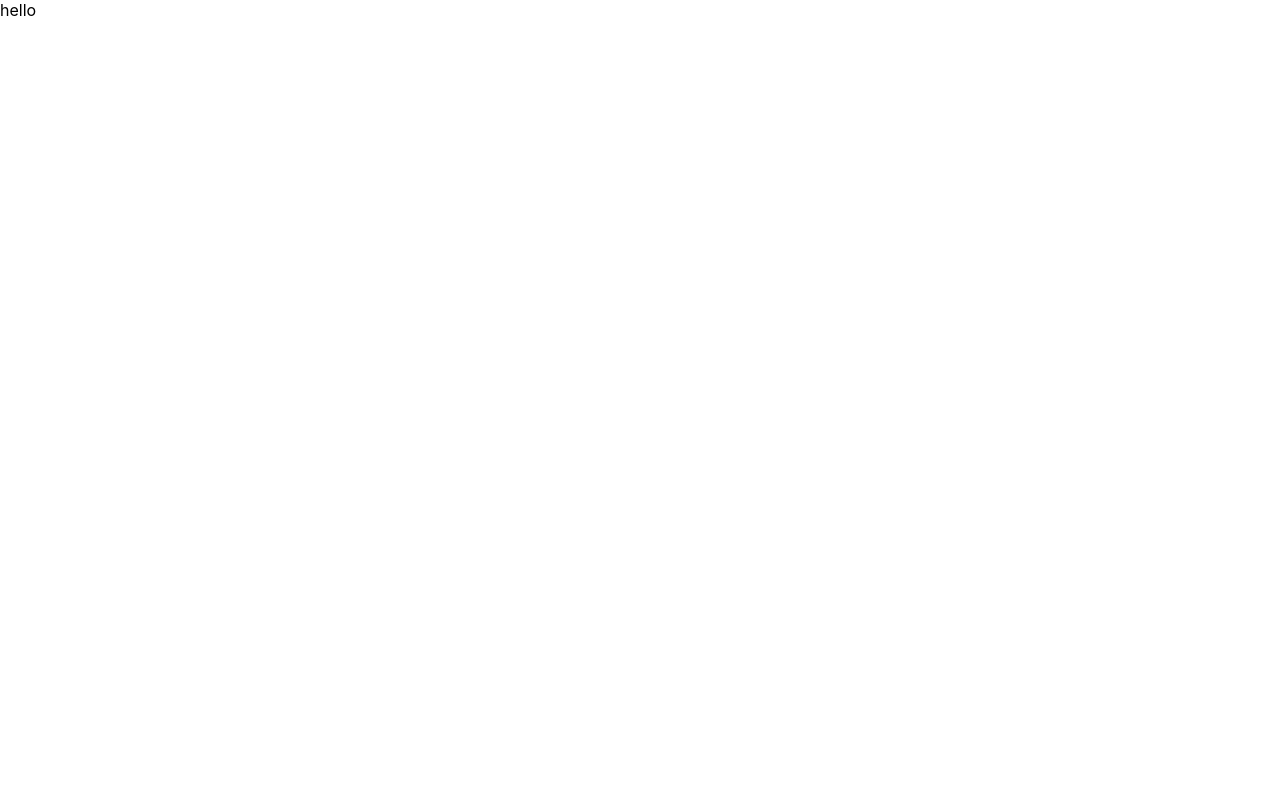
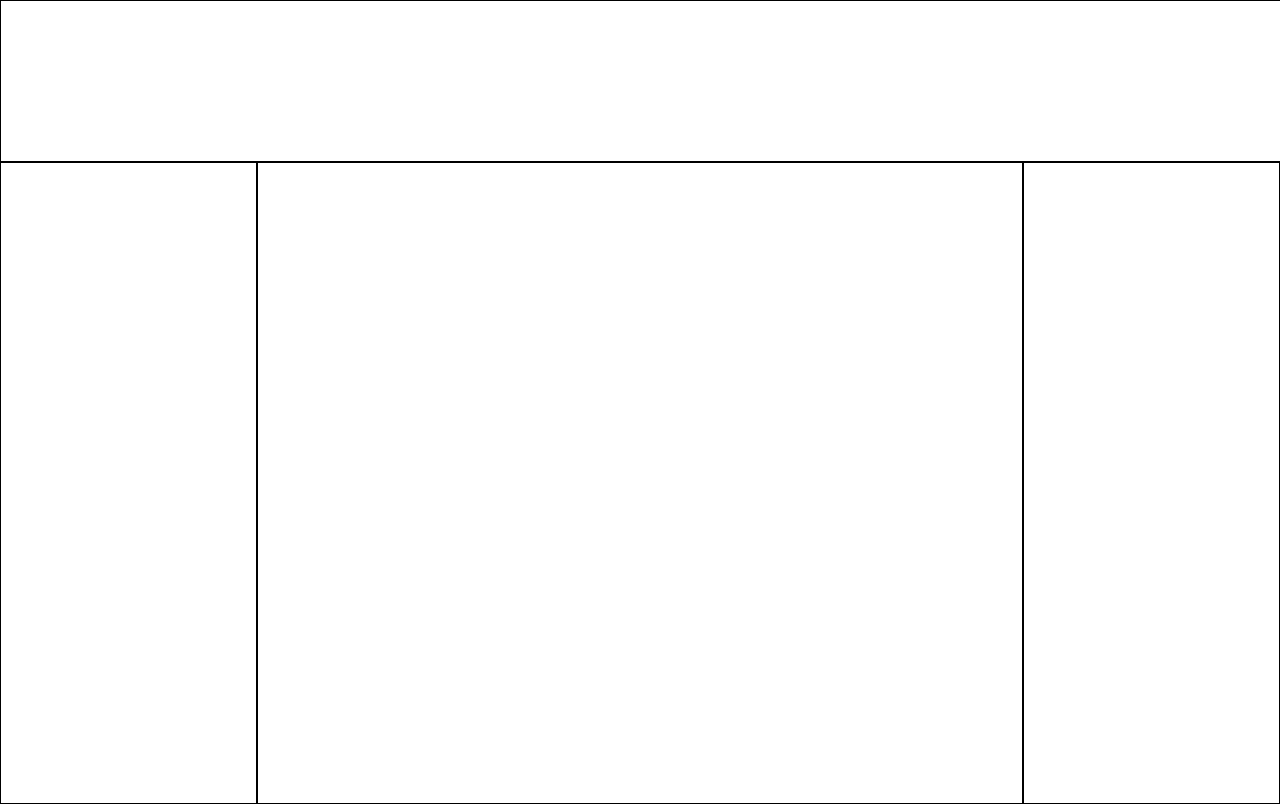
Before and after one commit to dzastaa1024/Movie-app, a React (Create React App) app: page / in a window 1280 px wide. Built offline with nearby package versions, Linux system fonts and the light colour scheme.

Commit message:
structure

```diff
--- a/src/App.js
+++ b/src/App.js
@@ -1,7 +1,25 @@
 import React from "react";
+import styled from "styled-components";
+import Topbar from "./components/Topbar";
+import MovieList from "./components/MovieList";
+import SidebarFilters from "./components/SidebarFilters";
+import SidebarNews from "./components/SidebarNews";
 
-function App() {
-  return <div>hello</div>;
+export default class App extends React.Component {
+  render() {
+    return (
+      <>
+        <Topbar />
+        <Container>
+          <SidebarFilters />
+          <MovieList />
+          <SidebarNews />
+        </Container>
+      </>
+    );
+  }
 }
 
-export default App;
+const Container = styled.div`
+  display: flex;
+`;
--- /dev/null
+++ b/src/components/MovieItem/index.js
@@ -0,0 +1,8 @@
+import React from "react";
+import styled from "styled-components";
+
+const MovieItem = () => {
+  return <div>Hello</div>;
+};
+
+export default MovieItem;
--- /dev/null
+++ b/src/components/MovieList/index.js
@@ -0,0 +1,15 @@
+import React from "react";
+import styled from "styled-components";
+import MovieItem from "../MovieItem";
+
+export default class MovieList extends React.Component {
+  render() {
+    return <Wrapper></Wrapper>;
+  }
+}
+
+const Wrapper = styled.div`
+  border: 1px solid black;
+  width: 60vw;
+  height: 80vh;
+`;
--- /dev/null
+++ b/src/components/SidebarFilters/index.js
@@ -0,0 +1,14 @@
+import React from "react";
+import styled from "styled-components";
+
+export default class SidebarFilters extends React.Component {
+  render() {
+    return <Wrapper></Wrapper>;
+  }
+}
+
+const Wrapper = styled.div`
+  border: 1px solid black;
+  width: 20vw;
+  height: 80vh;
+`;
--- /dev/null
+++ b/src/components/SidebarNews/index.js
@@ -0,0 +1,14 @@
+import React from "react";
+import styled from "styled-components";
+
+export default class SidebarNews extends React.Component {
+  render() {
+    return <Wrapper></Wrapper>;
+  }
+}
+
+const Wrapper = styled.div`
+  border: 1px solid black;
+  width: 20vw;
+  height: 80vh;
+`;
--- /dev/null
+++ b/src/components/Topbar/index.js
@@ -0,0 +1,14 @@
+import React from "react";
+import styled from "styled-components";
+
+export default class Topbar extends React.Component {
+  render() {
+    return <Wrapper></Wrapper>;
+  }
+}
+
+const Wrapper = styled.div`
+  border: 1px solid black;
+  width: 100vw;
+  height: 20vh;
+`;
```
